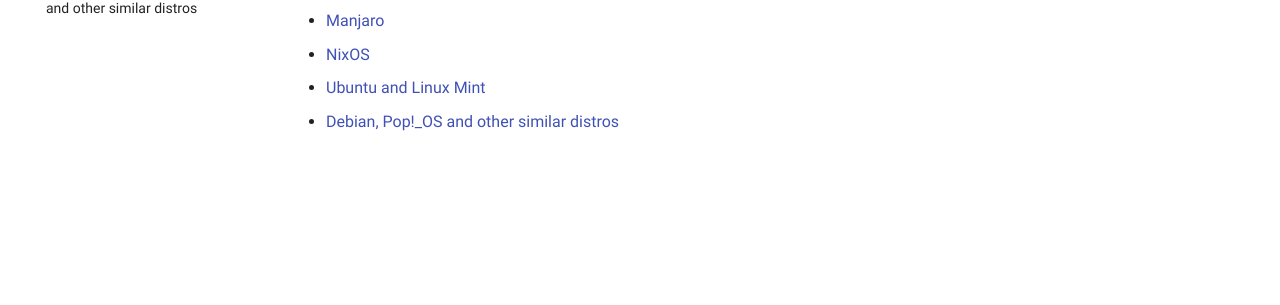
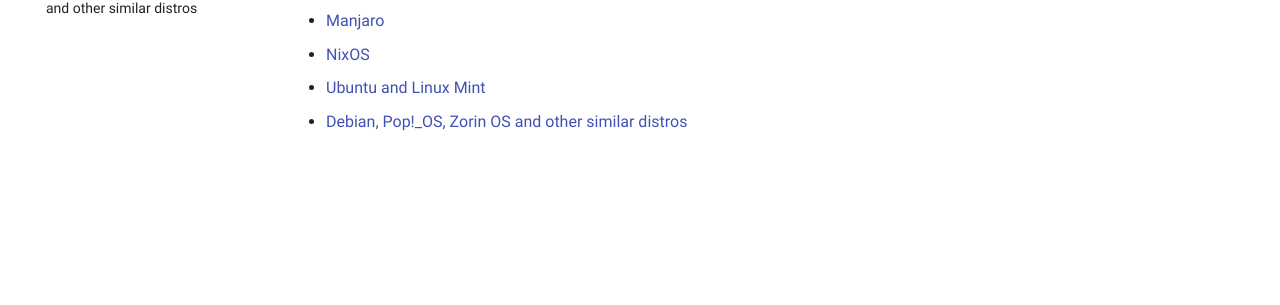
Before and after one commit to t2linux/wiki, an MkDocs documentation site: the page built from docs/distributions/overview.md, in a window 1280 px wide. Shown: the part 458-763 px from the top of the page. Built offline with MkDocs 1.6.1 and Material for MkDocs 9.7.7, drawn with Linux system fonts in a browser that asks for light colours; comment, search, counter and statistics services are not loaded.

Commit message:
Intro: add Zorin os

```diff
--- a/docs/distributions/overview.md
+++ b/docs/distributions/overview.md
@@ -9,4 +9,4 @@ This is a landing page for the distribution specific guides contained in this wi
 -   [Manjaro](https://wiki.t2linux.org/distributions/manjaro/home/)
 -   [NixOS](https://wiki.t2linux.org/distributions/nixos/home/)
 -   [Ubuntu and Linux Mint](https://wiki.t2linux.org/distributions/ubuntu/home/)
--   [Debian, Pop!_OS and other similar distros](https://wiki.t2linux.org/distributions/debian/installation/)
+-   [Debian, Pop!_OS, Zorin OS and other similar distros](https://wiki.t2linux.org/distributions/debian/installation/)
```
